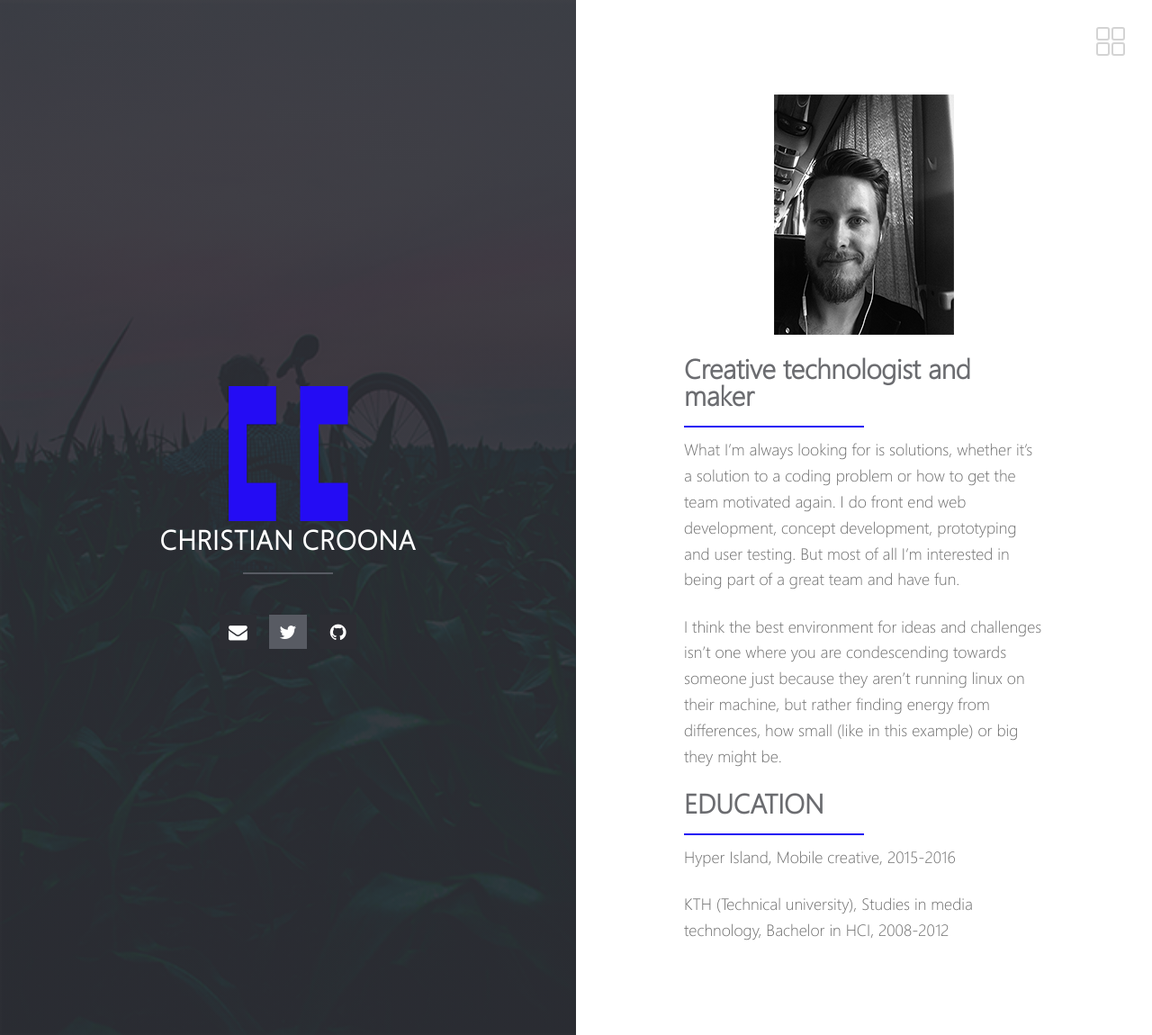
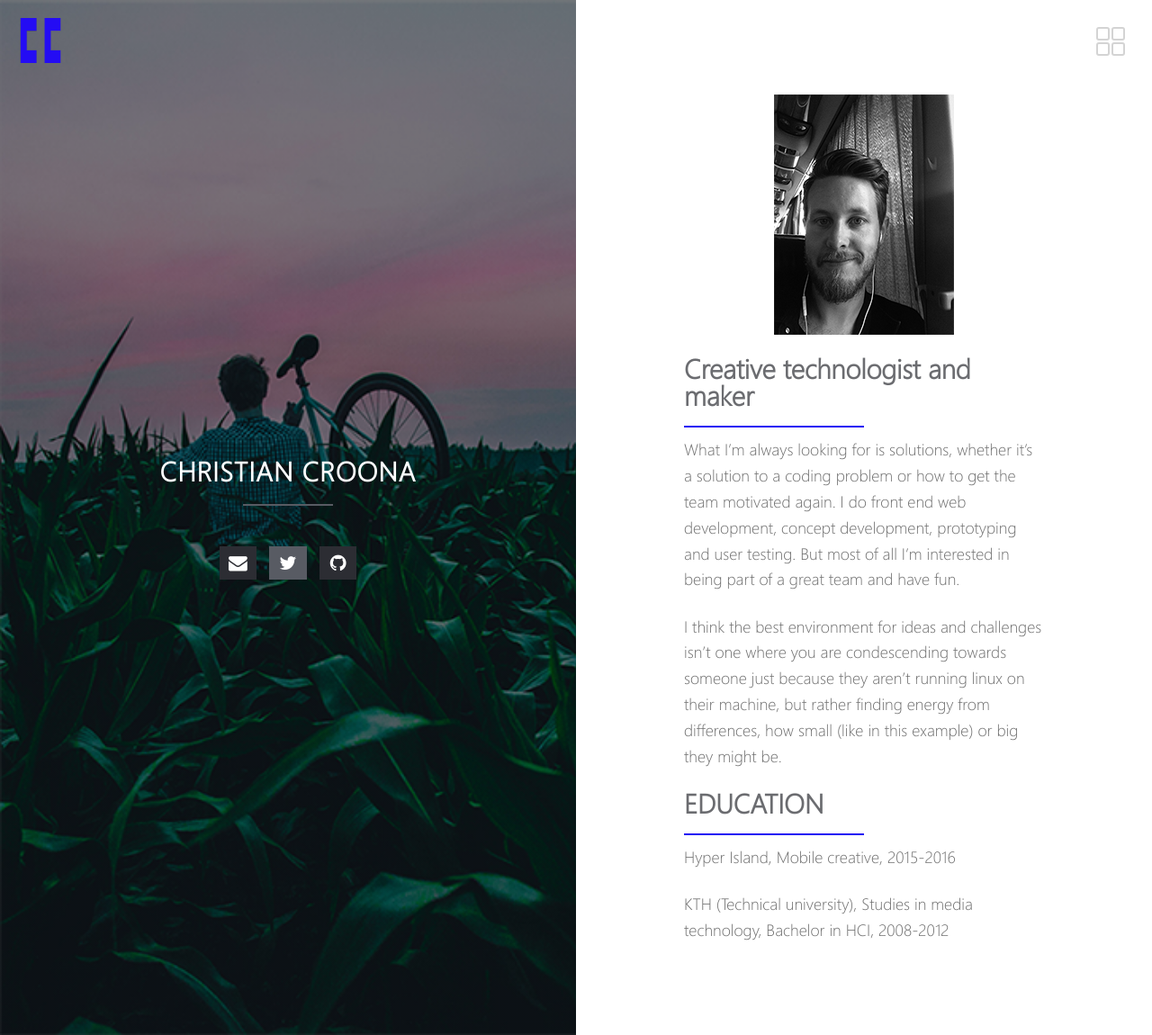
Before and after one commit to cc-lemon/cc-lemon.github.io-, a Jekyll site: the page built from index.md, in a window 1280 px wide. Shown: the whole page at 90% size. Built offline with Jekyll 4.4.1, drawn with Linux system fonts in a browser that asks for light colours.

Commit message:
modding home.html

```diff
--- a/_config.yml
+++ b/_config.yml
@@ -9,7 +9,7 @@ locale: en_US
 background:
   homepage: images/unsplash-bike.png                  # this image will be shown on homepage's left block
   post-list: images/unsplash-image-10.jpg             # this image will be shown on post list page
-  default-post: images/unsplash-gallery-image-3.jpg   # this image will be shown when post's front matter doesn't specify any image
+  default-post: images/unsplash-bike.png   # this image will be shown when post's front matter doesn't specify any image
 
 # Jekyll
 permalink:          /:title/
--- a/_layouts/home.html
+++ b/_layouts/home.html
@@ -5,7 +5,7 @@ layout: compress
 <!DOCTYPE html>
 <html>
 {% include head.html %}
-<body id="homepage">
+<body id="posts" class="inner-post-page">
 
     <div class="block-left">
       <div class="content">
```
